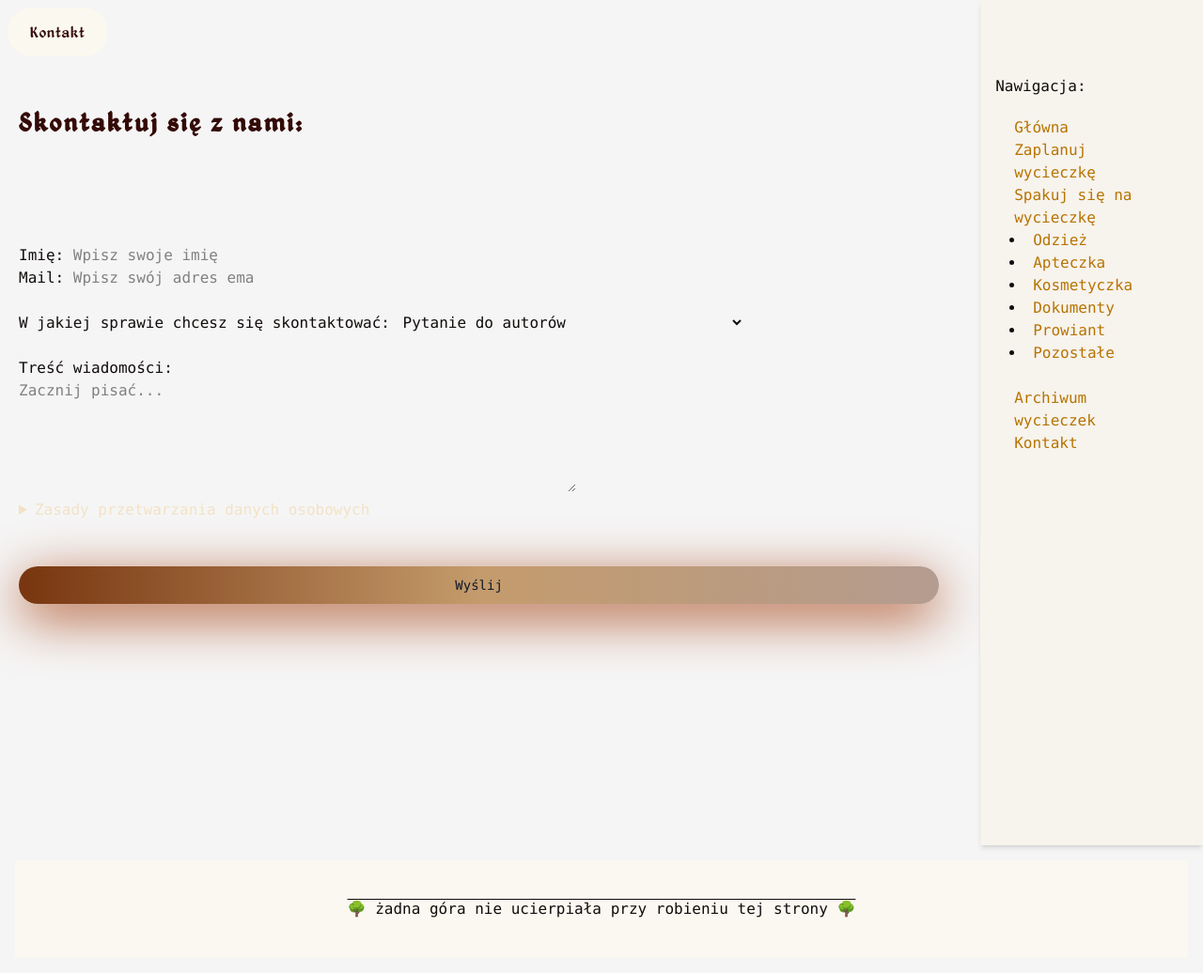
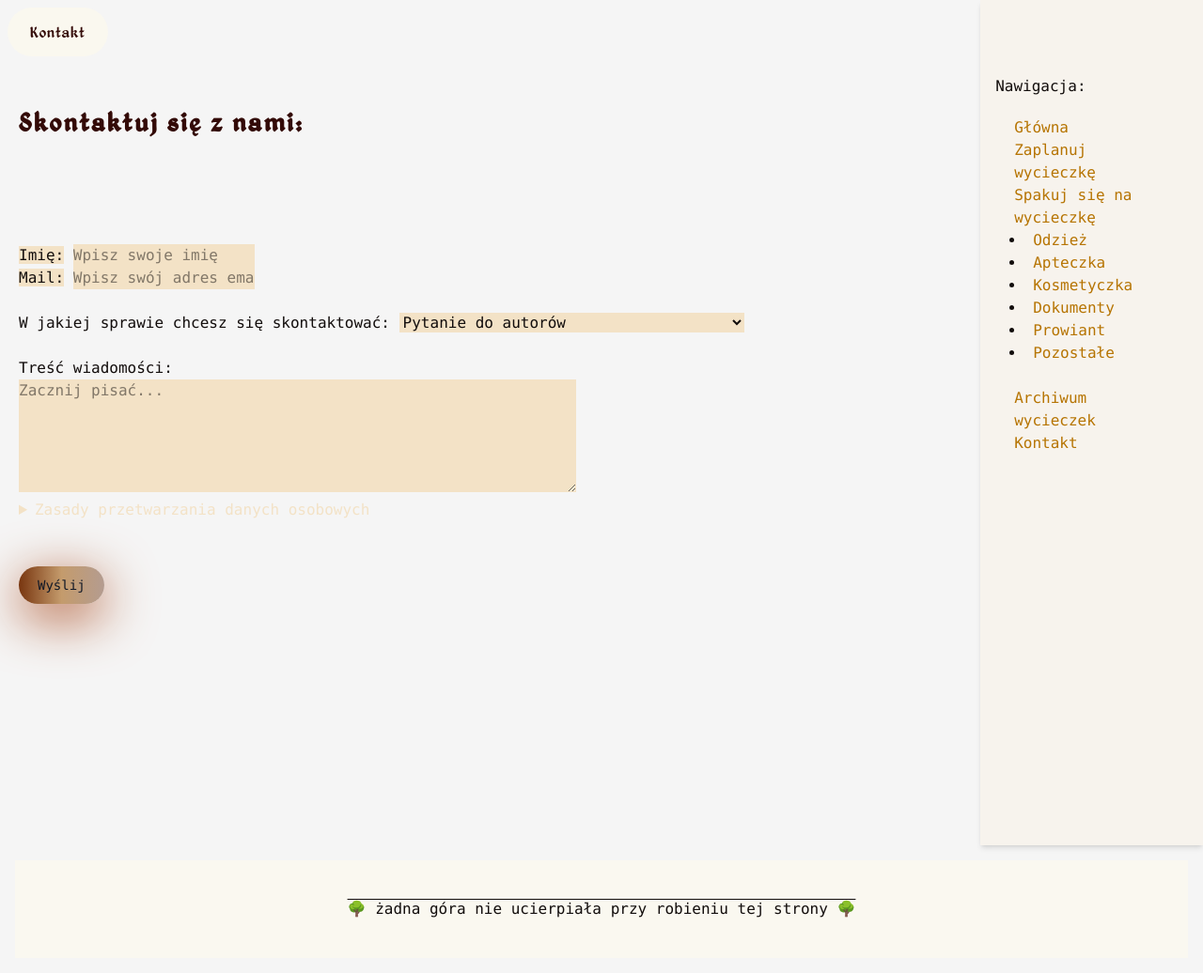
Before and after one commit to kama-pa-go/KGprojects, a Jekyll site: the page built from kontakt.md, in a window 1280 px wide. Shown: the whole page at 94% size. Built offline with Jekyll 4.4.1, drawn with Linux system fonts in a browser that asks for light colours.

Commit message:
Your commit message here

```diff
--- a/assets/output.css
+++ b/assets/output.css
@@ -558,6 +558,9 @@
   .w-screen {
     width: 100vw;
   }
+  .max-w-\[150px\] {
+    max-width: 150px;
+  }
   .max-w-\[180px\] {
     max-width: 180px;
   }
--- a/kontakt.md
+++ b/kontakt.md
@@ -5,15 +5,15 @@ title: Kontakt
 # Skontaktuj się z nami:
 <form action="/submit-form" method="post">
     <!-- Pole tekstowe -->
-    <label for="imie">Imię:</label>
-    <input class="bg-almostWhite" type="text" id="imie" name="imie" placeholder="Wpisz swoje imię" required>
+    <label class="bg-basicBeage" for="imie">Imię:</label>
+    <input class="bg-basicBeage" type="text" id="imie" name="imie" placeholder="Wpisz swoje imię" required>
     <br>
-    <label for="mail">Mail:</label>
-    <input class="bg-almostWhite" type="text" id="mail" name="mail" placeholder="Wpisz swój adres email" required>
+    <label class="bg-basicBeage" for="mail">Mail:</label>
+    <input class="bg-basicBeage" type="text" id="mail" name="mail" placeholder="Wpisz swój adres email" required>
     <br><br>
     <!-- Pole wyboru z optgroup -->
     <label for="temat">W jakiej sprawie chcesz się skontaktować:</label>
-    <select class="bg-almostWhite" id="temat" name="temat" required>
+    <select class="bg-basicBeage" id="temat" name="temat" required>
             <optgroup label="Pochwały">
                 <option value="pytanie">Pytanie do autorów</option>
                 <option value="wspolpraca">Współpraca</option>
@@ -27,7 +27,7 @@ title: Kontakt
     </select>
     <br><br>
     <label for="tresc">Treść wiadomości:</label><br>
-    <textarea class="bg-almostWhite" id="tresc" name="tresc" rows="5" cols="60" placeholder="Zacznij pisać..." required></textarea>
+    <textarea class="bg-basicBeage" id="tresc" name="tresc" rows="5" cols="60" placeholder="Zacznij pisać..." required></textarea>
     <br>
     <!-- Rozwijane zasady przetwarzania danych -->
         <details>
@@ -42,6 +42,6 @@ title: Kontakt
     <br>
     <!-- Przycisk -->
     <button type="submit"
-        class="text-amber-50 w-full max-h-[100px] px-6 red-yellow-button py-1 sm:px-10 md:px-16 sm:py-4 cursor-pointer rounded-full orangeShadow font-medium">
+        class="text-amber-50 max-w-[150px] max-h-[100px] px-6 red-yellow-button py-1 sm:px-10 md:px-16 sm:py-4 cursor-pointer rounded-full orangeShadow font-medium">
         Wyślij
     </button>
```
Also changed, not shown: home.md (+1 -1 lines).
